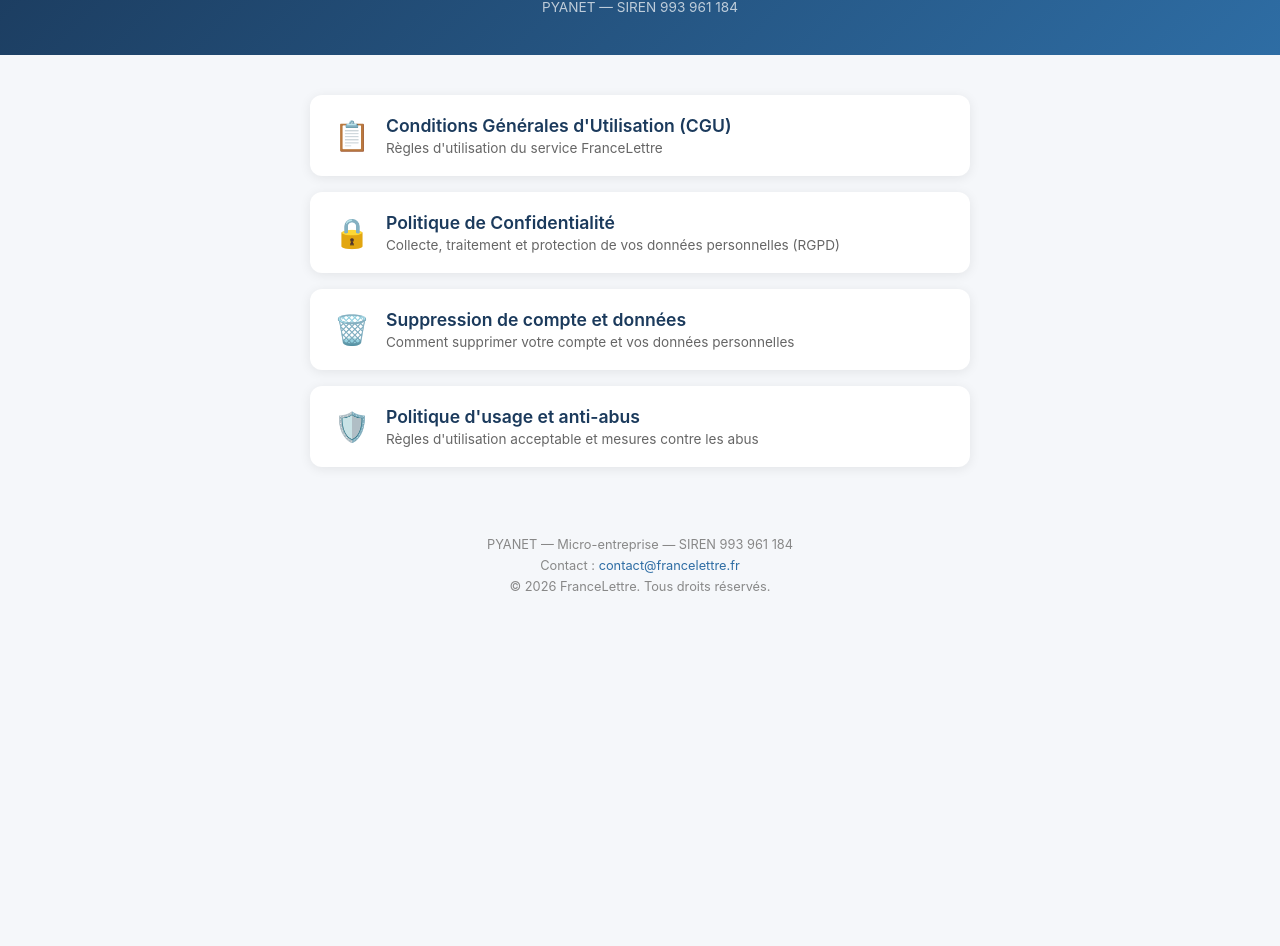
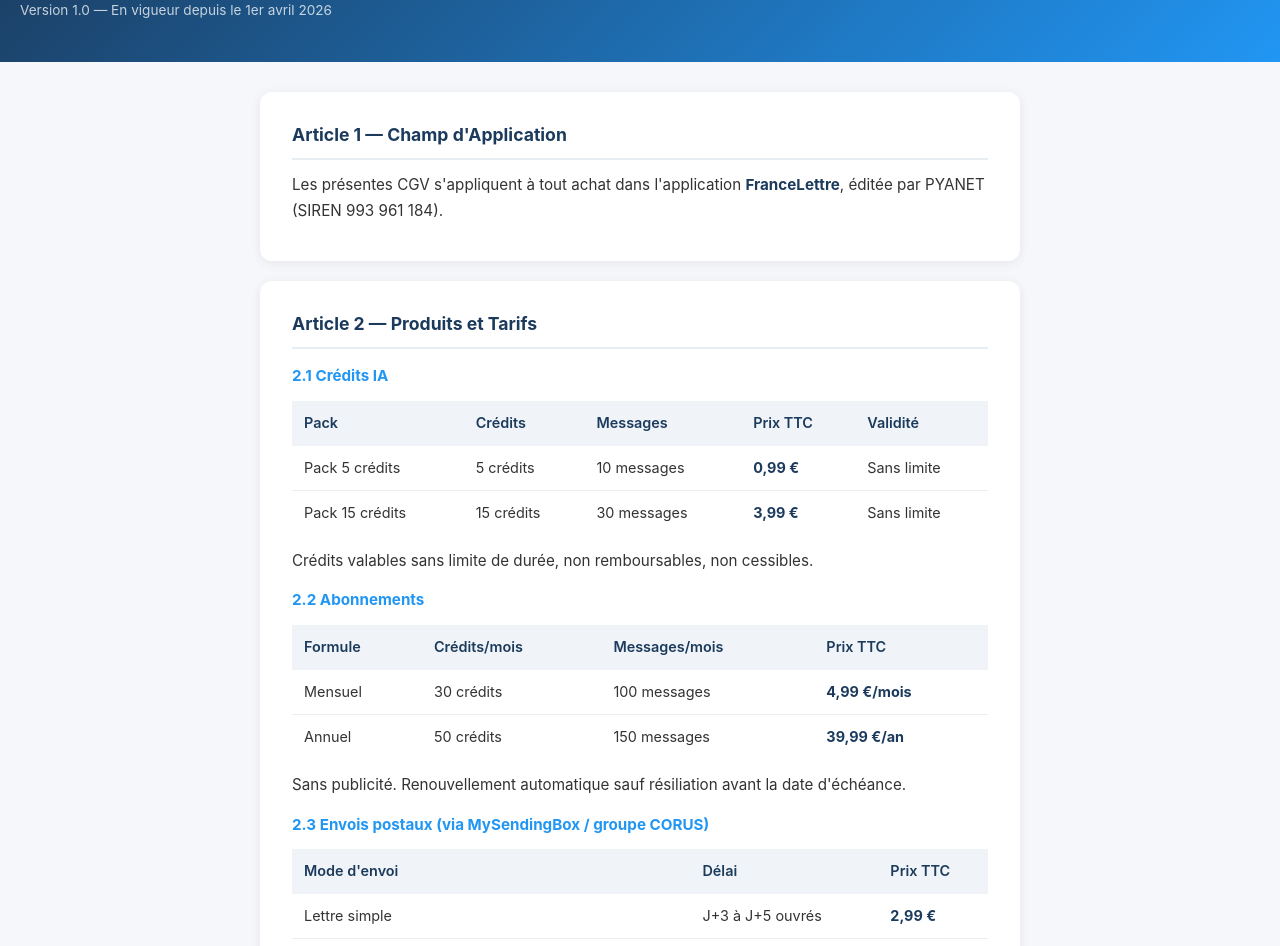
Before and after one commit to MyAdmin-IA/francelettre-legal, a plain HTML site: page index.html in a window 1280 px wide. Shown: the part 116-1062 px from the top of the page. Before the commit the page ends 800 px from the top, so only its background shows below. Drawn offline with Linux system fonts and the light colour scheme.

Commit message:
Update index.html

```diff
--- a/index.html
+++ b/index.html
@@ -3,72 +3,113 @@
 <head>
   <meta charset="UTF-8">
   <meta name="viewport" content="width=device-width, initial-scale=1.0">
-  <title>FranceLettre — Informations légales</title>
+  <title>CGV — FranceLettre</title>
   <style>
     * { margin: 0; padding: 0; box-sizing: border-box; }
-    body { font-family: -apple-system, BlinkMacSystemFont, 'Segoe UI', Roboto, sans-serif; background: #f5f7fa; color: #333; }
-    header { background: linear-gradient(135deg, #1B3A5C, #2E6DA4); color: white; padding: 40px 20px; text-align: center; }
-    header h1 { font-size: 2rem; margin-bottom: 8px; }
-    header p { font-size: 1rem; opacity: 0.85; }
-    .container { max-width: 700px; margin: 40px auto; padding: 0 20px; }
-    .card { background: white; border-radius: 12px; box-shadow: 0 2px 12px rgba(0,0,0,0.08); margin-bottom: 16px; overflow: hidden; transition: transform 0.2s; }
-    .card:hover { transform: translateY(-2px); }
-    .card a { display: flex; align-items: center; padding: 20px 24px; text-decoration: none; color: #1B3A5C; }
-    .card-icon { font-size: 1.8rem; margin-right: 16px; }
-    .card-title { font-size: 1.1rem; font-weight: 600; margin-bottom: 4px; }
-    .card-desc { font-size: 0.85rem; color: #666; }
-    footer { text-align: center; padding: 30px 20px; color: #888; font-size: 0.8rem; }
-    footer a { color: #2E6DA4; text-decoration: none; }
+    body { font-family: -apple-system, BlinkMacSystemFont, 'Segoe UI', Roboto, sans-serif; background: #f5f7fa; color: #333; line-height: 1.7; }
+    header { background: linear-gradient(135deg, #1B3A5C, #2196F3); color: white; padding: 30px 20px; }
+    header a { color: rgba(255,255,255,0.8); text-decoration: none; font-size: 0.9rem; }
+    header h1 { font-size: 1.6rem; margin-top: 10px; }
+    header p { font-size: 0.85rem; opacity: 0.75; margin-top: 4px; }
+    .container { max-width: 800px; margin: 30px auto; padding: 0 20px 40px; }
+    .section { background: white; border-radius: 12px; box-shadow: 0 2px 12px rgba(0,0,0,0.07); padding: 28px 32px; margin-bottom: 20px; }
+    h2 { color: #1B3A5C; font-size: 1.1rem; margin-bottom: 12px; padding-bottom: 8px; border-bottom: 2px solid #e8edf2; }
+    h3 { color: #2196F3; font-size: 0.95rem; margin: 14px 0 8px; }
+    p { margin-bottom: 10px; font-size: 0.95rem; }
+    ul { margin: 8px 0 10px 20px; font-size: 0.95rem; }
+    ul li { margin-bottom: 6px; }
+    table { width: 100%; border-collapse: collapse; margin: 12px 0; font-size: 0.9rem; }
+    th { background: #f0f4f8; color: #1B3A5C; text-align: left; padding: 10px 12px; font-weight: 600; }
+    td { padding: 10px 12px; border-bottom: 1px solid #eee; vertical-align: top; }
+    tr:last-child td { border-bottom: none; }
+    strong { color: #1B3A5C; }
+    a { color: #2196F3; }
+    .highlight { background: #f0f7ff; border-left: 4px solid #2196F3; padding: 12px 16px; border-radius: 0 8px 8px 0; margin: 12px 0; font-size: 0.9rem; }
+    footer { text-align: center; padding: 20px; color: #888; font-size: 0.8rem; }
   </style>
 </head>
 <body>
   <header>
-    <h1>✉️ FranceLettre</h1>
-    <p>Vos courriers administratifs simplifiés par l'IA</p>
-    <p style="margin-top:8px; font-size:0.85rem; opacity:0.7;">PYANET — SIREN 993 961 184</p>
+    <a href="index.html">← Retour à l'accueil</a>
+    <h1>🛒 Conditions Générales de Vente</h1>
+    <p>Version 1.0 — En vigueur depuis le 1er avril 2026</p>
   </header>
+
   <div class="container">
-    <div class="card">
-      <a href="terms-of-service.html">
-        <span class="card-icon">📋</span>
-        <div>
-          <div class="card-title">Conditions Générales d'Utilisation (CGU)</div>
-          <div class="card-desc">Règles d'utilisation du service FranceLettre</div>
-        </div>
-      </a>
+
+    <div class="section">
+      <h2>Article 1 — Champ d'Application</h2>
+      <p>Les présentes CGV s'appliquent à tout achat dans l'application <strong>FranceLettre</strong>, éditée par PYANET (SIREN 993 961 184).</p>
     </div>
-    <div class="card">
-      <a href="privacy-policy.html">
-        <span class="card-icon">🔒</span>
-        <div>
-          <div class="card-title">Politique de Confidentialité</div>
-          <div class="card-desc">Collecte, traitement et protection de vos données personnelles (RGPD)</div>
-        </div>
-      </a>
+
+    <div class="section">
+      <h2>Article 2 — Produits et Tarifs</h2>
+
+      <h3>2.1 Crédits IA</h3>
+      <table>
+        <tr><th>Pack</th><th>Crédits</th><th>Messages</th><th>Prix TTC</th><th>Validité</th></tr>
+        <tr><td>Pack 5 crédits</td><td>5 crédits</td><td>10 messages</td><td><strong>0,99 €</strong></td><td>Sans limite</td></tr>
+        <tr><td>Pack 15 crédits</td><td>15 crédits</td><td>30 messages</td><td><strong>3,99 €</strong></td><td>Sans limite</td></tr>
+      </table>
+      <p>Crédits valables sans limite de durée, non remboursables, non cessibles.</p>
+
+      <h3>2.2 Abonnements</h3>
+      <table>
+        <tr><th>Formule</th><th>Crédits/mois</th><th>Messages/mois</th><th>Prix TTC</th></tr>
+        <tr><td>Mensuel</td><td>30 crédits</td><td>100 messages</td><td><strong>4,99 €/mois</strong></td></tr>
+        <tr><td>Annuel</td><td>50 crédits</td><td>150 messages</td><td><strong>39,99 €/an</strong></td></tr>
+      </table>
+      <p>Sans publicité. Renouvellement automatique sauf résiliation avant la date d'échéance.</p>
+
+      <h3>2.3 Envois postaux (via MySendingBox / groupe CORUS)</h3>
+      <table>
+        <tr><th>Mode d'envoi</th><th>Délai</th><th>Prix TTC</th></tr>
+        <tr><td>Lettre simple</td><td>J+3 à J+5 ouvrés</td><td><strong>2,99 €</strong></td></tr>
+        <tr><td>Lettre suivie</td><td>J+3 à J+5 ouvrés</td><td><strong>4,99 €</strong></td></tr>
+        <tr><td>Recommandée simple (sans AR)</td><td>J+2 à J+4 ouvrés</td><td><strong>9,99 €</strong></td></tr>
+        <tr><td>Recommandée avec accusé de réception</td><td>J+2 à J+4 ouvrés</td><td><strong>13,99 €</strong></td></tr>
+      </table>
+      <div class="highlight">
+        ℹ️ Les tarifs incluent l'impression, la mise sous pli, l'affranchissement et le dépôt à La Poste. Ils peuvent être révisés sans préavis.
+      </div>
     </div>
-    <div class="card">
-      <a href="delete-account.html">
-        <span class="card-icon">🗑️</span>
-        <div>
-          <div class="card-title">Suppression de compte et données</div>
-          <div class="card-desc">Comment supprimer votre compte et vos données personnelles</div>
-        </div>
-      </a>
+
+    <div class="section">
+      <h2>Article 3 — Commande et Paiement</h2>
+      <p>Les paiements sont traités via <strong>Apple App Store</strong> ou <strong>Google Play Store</strong>. FranceLettre n'a pas accès aux données bancaires de l'utilisateur.</p>
     </div>
-    <div class="card">
-      <a href="acceptable-use.html">
-        <span class="card-icon">🛡️</span>
-        <div>
-          <div class="card-title">Politique d'usage et anti-abus</div>
-          <div class="card-desc">Règles d'utilisation acceptable et mesures contre les abus</div>
-        </div>
-      </a>
+
+    <div class="section">
+      <h2>Article 4 — Droit de Rétractation</h2>
+      <p>Conformément à l'article <strong>L221-28 du Code de la consommation</strong>, le droit de rétractation ne s'applique pas aux contenus numériques dont l'exécution a commencé avec l'accord de l'utilisateur.</p>
+      <p>Pour les envois postaux : une fois l'envoi confirmé et transmis à MySendingBox, la commande est <strong>irrévocable</strong>.</p>
     </div>
+
+    <div class="section">
+      <h2>Article 5 — Résiliation des Abonnements</h2>
+      <p>Résiliation possible à tout moment via les paramètres Apple ou Google. Effet à la fin de la période en cours. <strong>Aucun remboursement au prorata.</strong></p>
+      <ul>
+        <li><strong>Android :</strong> Google Play → Abonnements → FranceLettre → Résilier</li>
+        <li><strong>iOS :</strong> Réglages → Votre nom → Abonnements → FranceLettre → Résilier</li>
+      </ul>
+    </div>
+
+    <div class="section">
+      <h2>Article 6 — Responsabilité Postale</h2>
+      <p>FranceLettre ne saurait être tenu responsable des retards, pertes ou erreurs d'acheminement imputables à MySendingBox ou La Poste.</p>
+    </div>
+
+    <div class="section">
+      <h2>Article 7 — Contact</h2>
+      <div class="highlight">
+        📧 <a href="mailto:contact@francelettre.fr">contact@francelettre.fr</a><br>
+        PYANET — SIREN 993 961 184
+      </div>
+    </div>
+
   </div>
   <footer>
-    <p>PYANET — Micro-entreprise — SIREN 993 961 184</p>
-    <p style="margin-top:6px;">Contact : <a href="mailto:contact@francelettre.fr">contact@francelettre.fr</a></p>
-    <p style="margin-top:6px;">© 2026 FranceLettre. Tous droits réservés.</p>
+    <p>PYANET — SIREN 993 961 184 — © 2026 FranceLettre. Tous droits réservés.</p>
   </footer>
 </body>
 </html>
```
